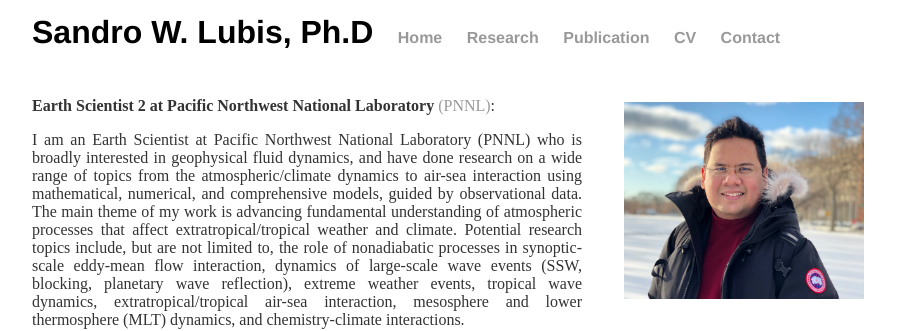
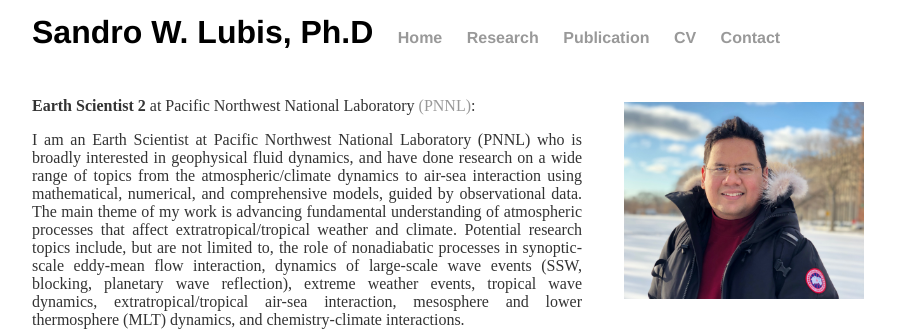
Before and after one commit to sandrolubis/sandrolubis.github.io, a Jekyll site: the page built from index.html, in a window 1280 px wide. Shown: the part 210-541 px from the top of the page, without its empty margins (276-1199 px from the left). Built offline with Jekyll 4.4.1, drawn with Linux system fonts in a browser that asks for light colours.

Commit message:
Update index.html

```diff
--- a/index.html
+++ b/index.html
@@ -31,7 +31,7 @@
 	<img src="/assets/images/SandroLubis_HD3.JPG" alt="Me" style="position:absolute; left:900px;width:240px;padding-top:35px">
 
 
-	<p class="ex", style="padding-top:30px"><font size=3><b>Earth Scientist 2 at Pacific Northwest National Laboratory</b> <a href="https://www.pnnl.gov/">(PNNL)</a>:</p>
+	<p class="ex", style="padding-top:30px"><font size=3><b>Earth Scientist 2</b> at Pacific Northwest National Laboratory <a href="https://www.pnnl.gov/">(PNNL)</a>:</p>
 
 
 	<p class="ex"><font size=3>I am an Earth Scientist at Pacific Northwest National Laboratory (PNNL) who is broadly interested in geophysical fluid dynamics,
```
